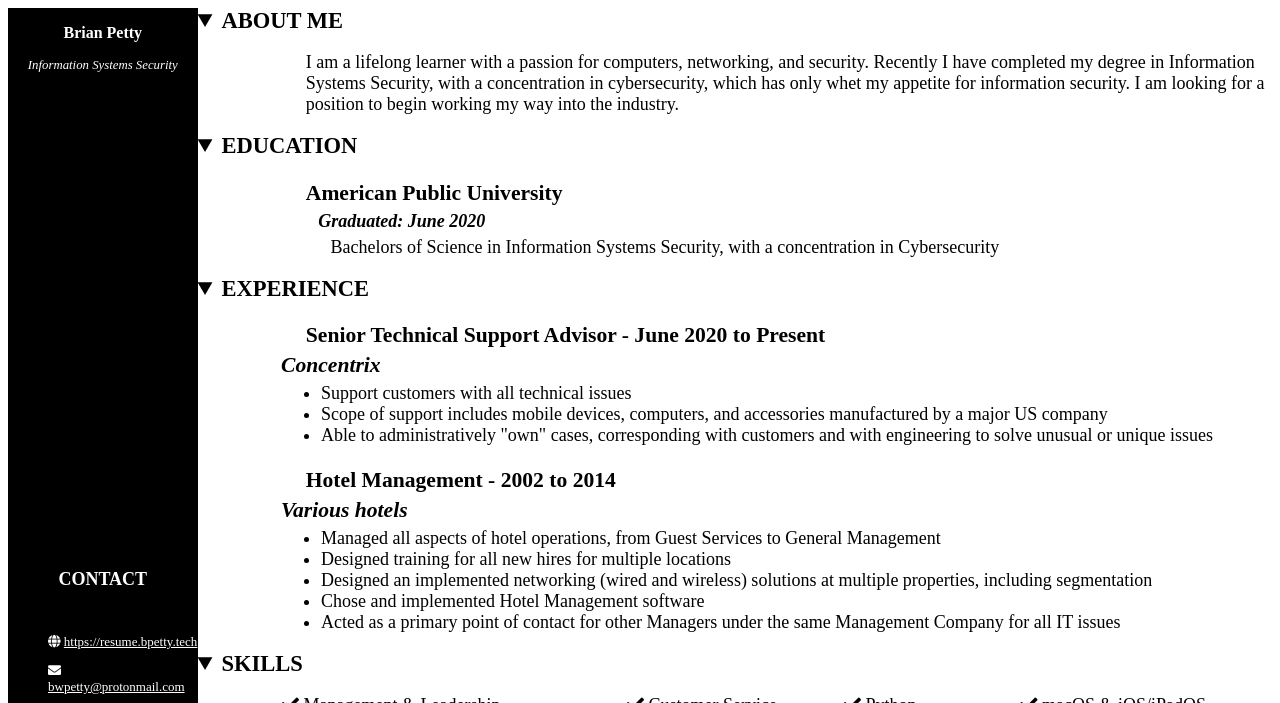
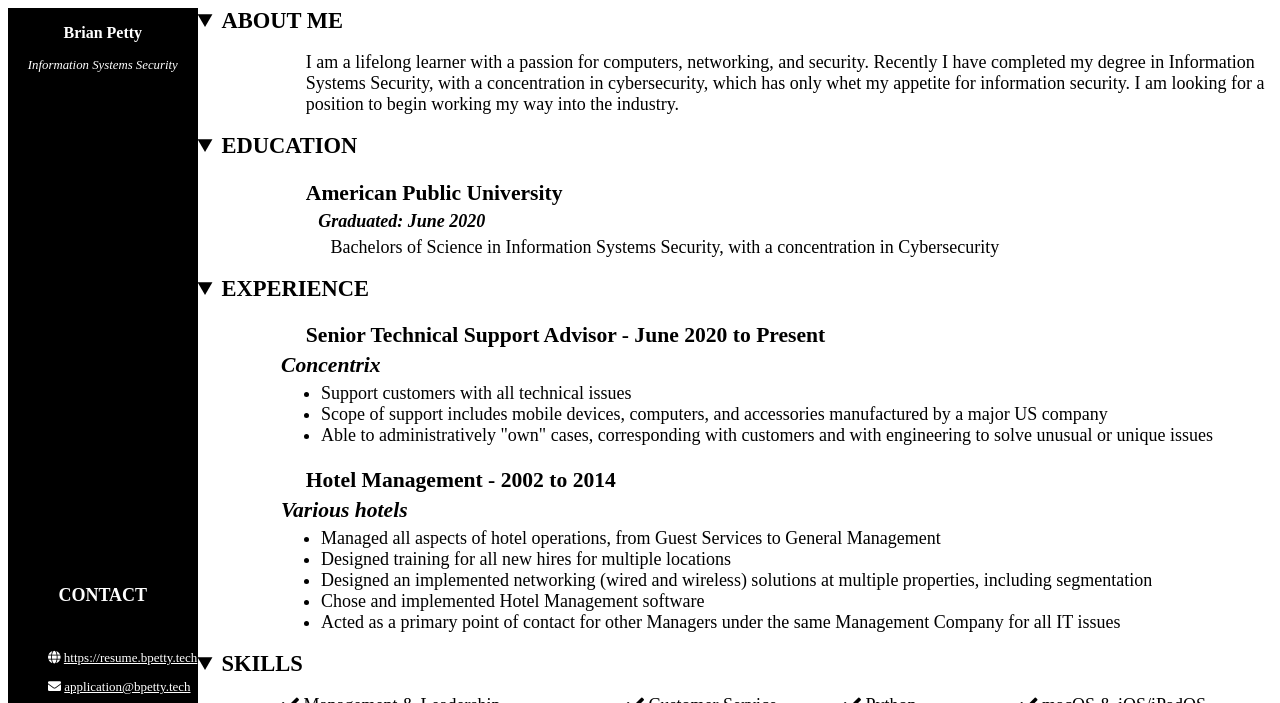
Before and after one commit to BPetty-InfoSec/Resume, a plain HTML site: page index.html in a window 1280 px wide. Shown: the top 703 px of the page. Drawn offline with Linux system fonts and the light colour scheme.

Commit message:
Updated contact email

```diff
--- a/index.html
+++ b/index.html
@@ -36,7 +36,7 @@
                     <li>
                         <p class="contactlink">
                             <i class="fa fa-envelope"></i>
-                            <a class="maillink" href="mailto://bwpetty@protonmail.com">bwpetty@protonmail.com</a>
+                            <a class="maillink" href="mailto://application@bpetty.tech">application@bpetty.tech</a>
                         </p>
                     </li>
                     <li>
```
